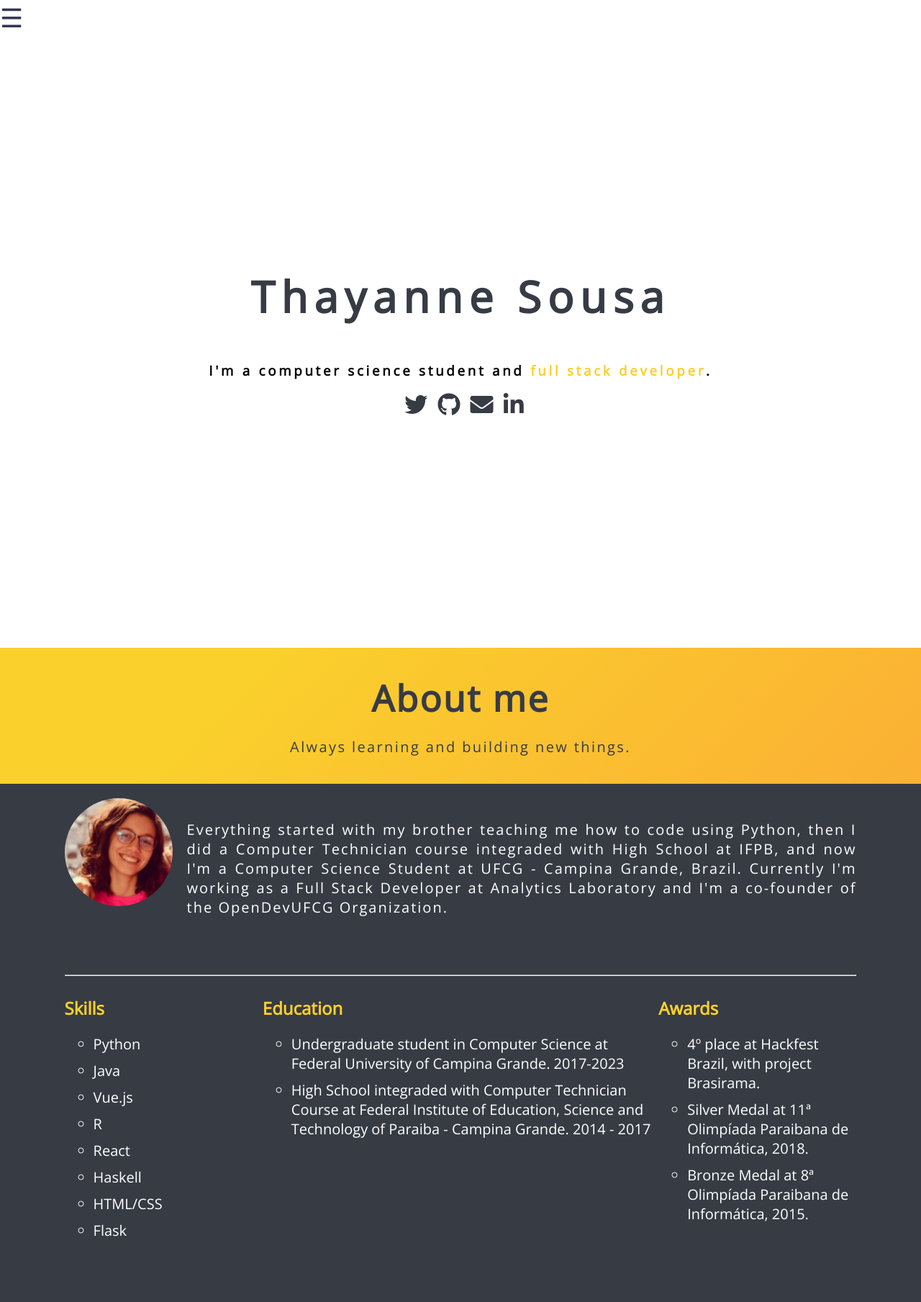
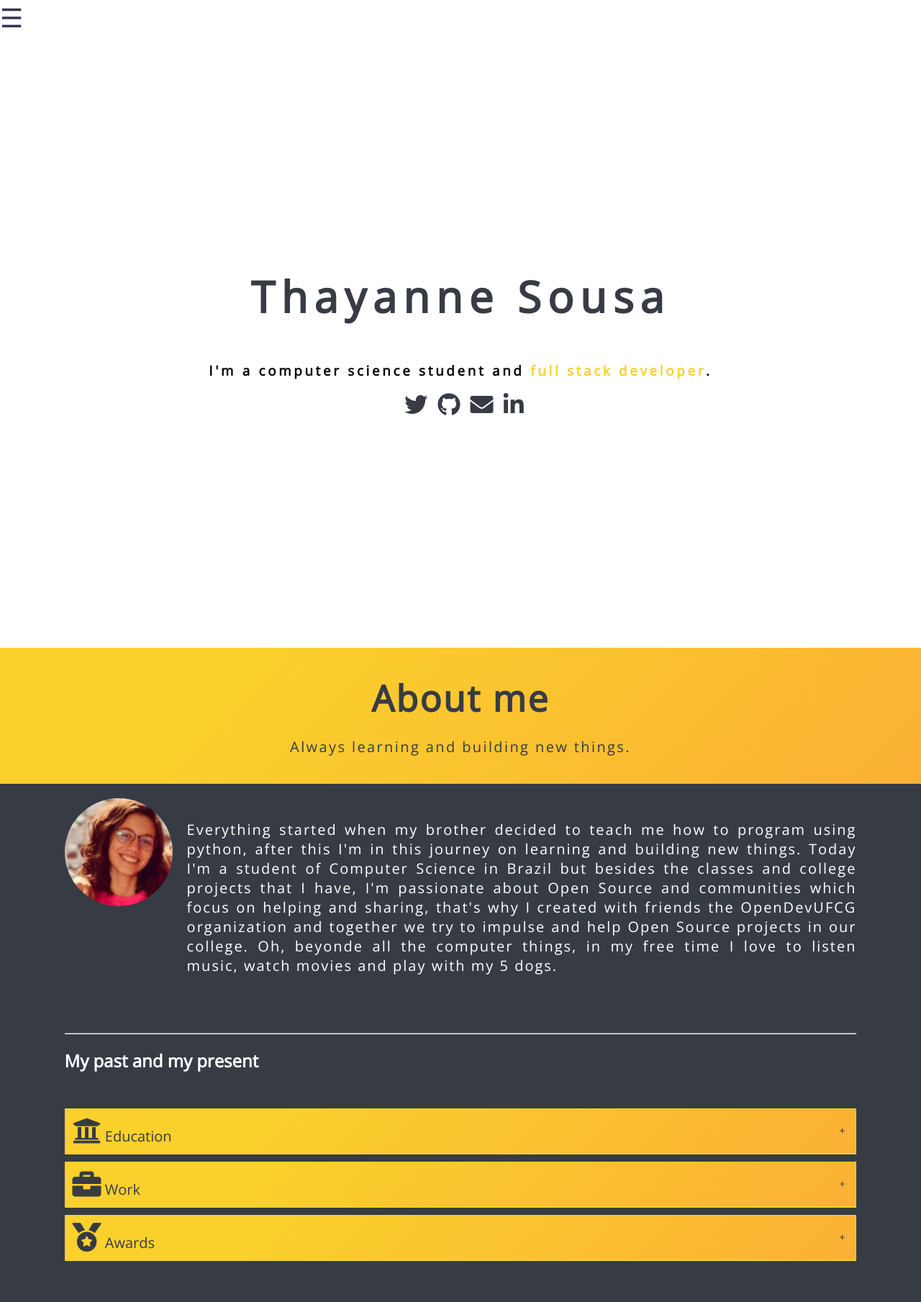
Before and after one commit to thayannevls/thayannevls.github.io, a Jekyll site: the page built from index.html, in a window 1280 px wide. Shown: the whole page at 72% size. Built offline with Jekyll 4.4.1, drawn with Linux system fonts in a browser that asks for light colours.

Commit message:
improve aboutMe section

```diff
--- /dev/null
+++ b/_data/projects.yml
@@ -0,0 +1,4 @@
+- title: Brasirama
+  description: Brasirama
+  link: www.google.com
+  photo:
--- a/_layouts/default.html
+++ b/_layouts/default.html
@@ -10,5 +10,6 @@
   <body>
     {% include header.html %}
     {{ content }}
+    <script src="/assets/js/collapse.js"></script>
   </body>
 </html>
--- a/_sass/index.scss
+++ b/_sass/index.scss
@@ -100,41 +100,84 @@ section {
     h2 {
         color: #FAD02C
     }
-    .row:after {
-        content: "";
-        display: table;
-        clear: both;
+
+    .experience {
+        margin-top: 50px;
+    }
+    .panel {
+        margin-top: 10px;
+        margin-bottom:4px;
     }
 
-    .column {
-        float: left;
+    .panel-heading {
+        padding:10px;
+        display: inline-block;
+        width: 100%;
+        background-color: #FAD02C;
+        background-image: linear-gradient(315deg, #fbb034 0%, #FAD02C 74%);
+        border: 1px solid #FAD02C;
+        position: relative;
+        cursor: pointer;
+    }
+    .panel-heading a {
+        text-decoration: none;
+        color:#373B44;
+        vertical-align: bottom;
+        font-weight: absolute;
+        font-size: 20px;
+    }
+    .panel-heading a:after {
+        content: "+";
+        position: absolute;
+        right: 15px;
+        font-size: 14px;
+        font-weight: 300;
+        top: 50%;
+        line-height: 1;
+        margin-top: -7px;
     }
 
-    .awards {
-        width: 25%
+    .panel-heading:hover, .panel-heading-hover {
+        background-color: #fbb034;
+        border: 1px solid #fbb034;
+        background-image: none;
+    }
+    .panel-heading-hover a:after {
+        content: "-";
+        position: absolute;
+        right: 15px;
+        font-size: 14px;
+        font-weight: 300;
+        top: 50%;
+        line-height: 1;
+        margin-top: -7px;
+    }
+    .panel-heading-question{
+        vertical-align: middle;
+        padding-right: 10px;
+    }
+    .panel-body{
+        border: 1px solid #FAD02C;
+        border-top: 0;
+        background:#FAD02C;
+        padding: 0 10px;
+        width: 100%;
+        color: #373B44;
     }
 
-    .education {
-        width: 50%
+    .hidden-element {
+        -moz-transition: height .3s;
+        -ms-transition: height .3s;
+        -o-transition: height .3s;
+        -webkit-transition: height .3s;
+        transition: height .3s;
+        height: 0;
+        overflow: hidden;
     }
-
-    .experience {
-        width: 25%
-    }
+    .highlight {overflow: auto; background-color: #efefef;}
 }
 
 .projects {
-    .card {
-        box-shadow: 0 4px 8px 0 rgba(0,0,0,0.2);
-        transition: 0.3s;
-        width: 300px;
-      }
+    height: 80vh;
 
-      .card:hover {
-        box-shadow: 0 8px 16px 0 rgba(0,0,0,0.2);
-      }
-
-      .container {
-        padding: 2px 16px;
-      }
 }
--- /dev/null
+++ b/assets/js/collapse.js
@@ -0,0 +1,28 @@
+const panelHeading = document.querySelectorAll('.panel-heading');
+	const panelBody = document.querySelectorAll('.panel-body');
+	//loop thru headings to build event listeners
+	for (var i = 0, len = panelHeading.length; i < len; i++) {
+
+		panelHeading[i].addEventListener('click', function(e) {
+			//set a variable for the heading that matched the one clicked
+			const selectedDiv = document.querySelector('[data-body="' + e.target.dataset.toggle + '"]');
+			//for each heading also loop thru all bodies
+			for (var i = 0, len = panelBody.length; i < len; i++) {
+				//if the body does not belong to the heading that was clicked then close it and remove hover style on heading
+				if (panelBody[i].dataset.body != e.target.dataset.toggle) {
+
+					panelBody[i].style.height = 0;
+					panelHeading[i].className = 'panel-heading';
+				}
+			}
+			//change the height of the body of the clicked heading to collapse or expand it
+			if (selectedDiv.clientHeight) {
+				selectedDiv.style.height = 0;
+			} else {
+				selectedDiv.style.height = selectedDiv.scrollHeight + "px";
+			}
+			//toggle the hover class on the clicked heading
+			document.querySelector('[data-toggle="' + e.target.dataset.toggle + '"]').classList.toggle('panel-heading-hover');
+
+		})
+	};
--- a/index.html
+++ b/index.html
@@ -23,44 +23,39 @@ title: Home
     <div class="content">
        <div class="introduction">
             <img src="/assets/images/me.png" alt="Me">
-           <p>Everything started with my brother teaching me how to code using Python, then I did a Computer Technician course integraded with High School at IFPB, and now I'm a Computer Science Student at UFCG - Campina Grande, Brazil.
-         Currently I'm working as a Full Stack Developer at Analytics Laboratory and I'm a co-founder of the OpenDevUFCG Organization. </p>
+            <p>Everything started when my brother decided to teach me how to program using python, after this I'm in
+                this journey on learning and building new things. Today I'm a student of Computer Science in Brazil but besides
+                the classes and college projects that I have, I'm passionate about Open Source and communities which
+                focus on helping and sharing, that's why I created with friends the OpenDevUFCG organization and together
+                we try to impulse and help Open Source projects in our college. Oh, beyonde all the computer things,
+                in my free time I love to listen music, watch movies and play with my 5 dogs.
+            </p>
         </div>
         <hr/>
-        <div class="row">
-            <div class=" column experience">
-                <h2>Skills</h2>
-                <ul>
-                    <li>Python</li>
-                    <li>Java</li>
-                    <li>Vue.js</li>
-                    <li>R</li>
-                    <li>React</li>
-                    <li>Haskell</li>
-                    <li>HTML/CSS</li>
-                    <li>Flask</li>
-                </ul>
+        <h1>My past and my present</h1>
+        <div class="experience">
+            {% for item in site.data.aboutMe %}
+            <div class="panel">
+                <div class="panel-heading" data-toggle="{{forloop.index}}">
+                    <a href="javascript:void(0)" data-toggle="{{forloop.index}}" href="#">{{item.title}}</a>
+                </div>
+                <div class="panel-body hidden-element" data-body="{{forloop.index}}">
+                    {{item.body}}
+                </div>
             </div>
-            <div class="column education">
-                <h2>Education</h2>
-                <ul>
-                    <li>Undergraduate student in Computer Science at Federal University of Campina Grande. 2017-2023</li>
-                    <li>High School integraded with Computer Technician Course at Federal Institute of Education, Science and Technology of Paraiba - Campina Grande. 2014 - 2017</li>
-                </ul>
-            </div>
-            <div class="column awards">
-                <h2>Awards</h2>
-                <ul>
-                    <li>4º place at Hackfest Brazil, with project Brasirama.</li>
-                    <li>Silver Medal at 11ª Olimpíada Paraibana de Informática, 2018.</li>
-                    <li>Bronze Medal at 8ª Olimpíada Paraibana de Informática, 2015.</li>
-                </ul>
-            </div>
+            {% endfor %}
         </div>
+
     </div>
 </section>
 
 <!-- <header class="sectionHeader">
     <h1 class="sectionHeader__title">My Projects</h1>
     <p class="sectionHeader__description">What i've done and what i'm doing.</p>
-</header> -->
+</header>
+
+<section class="projects">
+    <div class="content">
+
+    </div>
+</section> -->
```
Also changed, not shown: _data/aboutMe.yml (added, +25 -0 lines).
